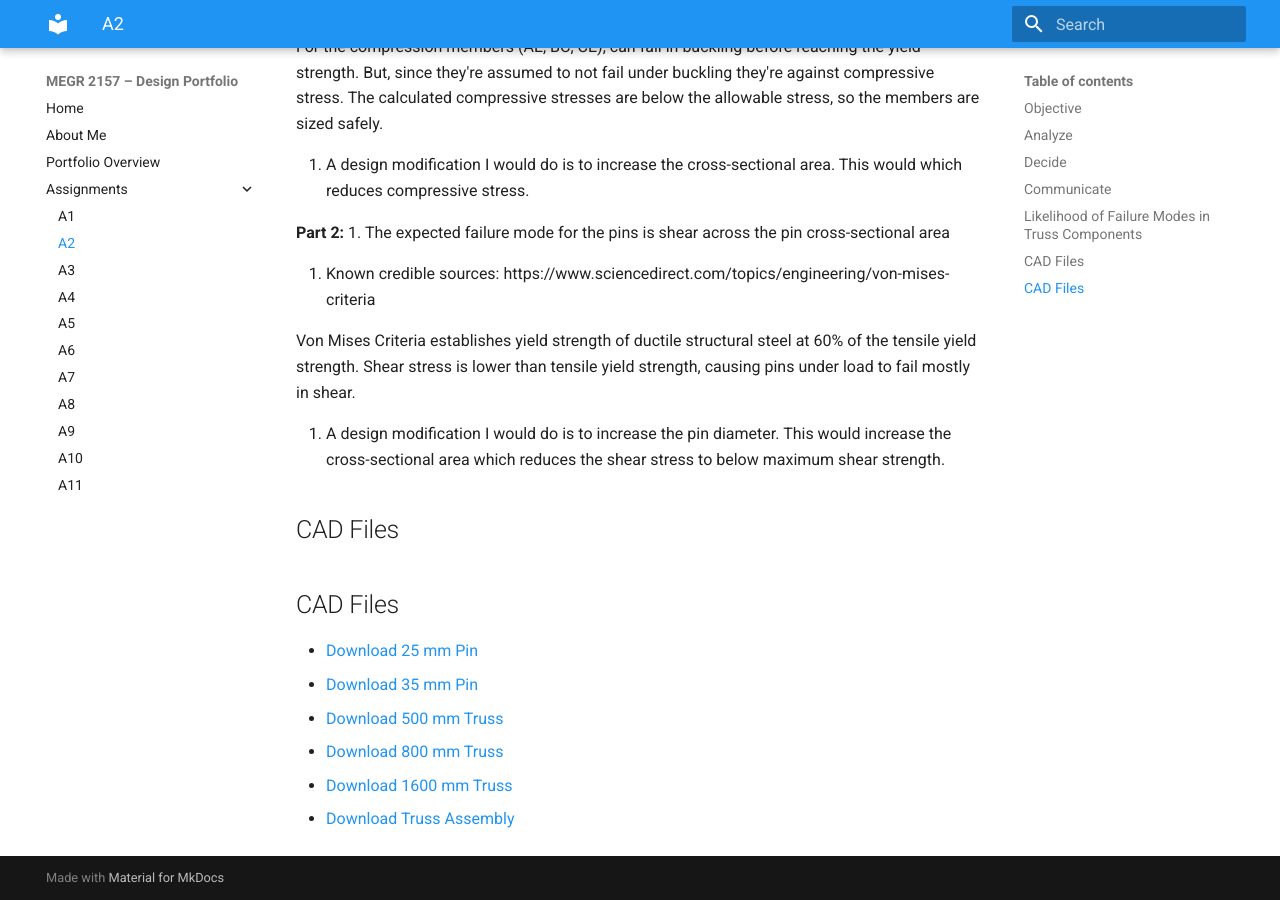
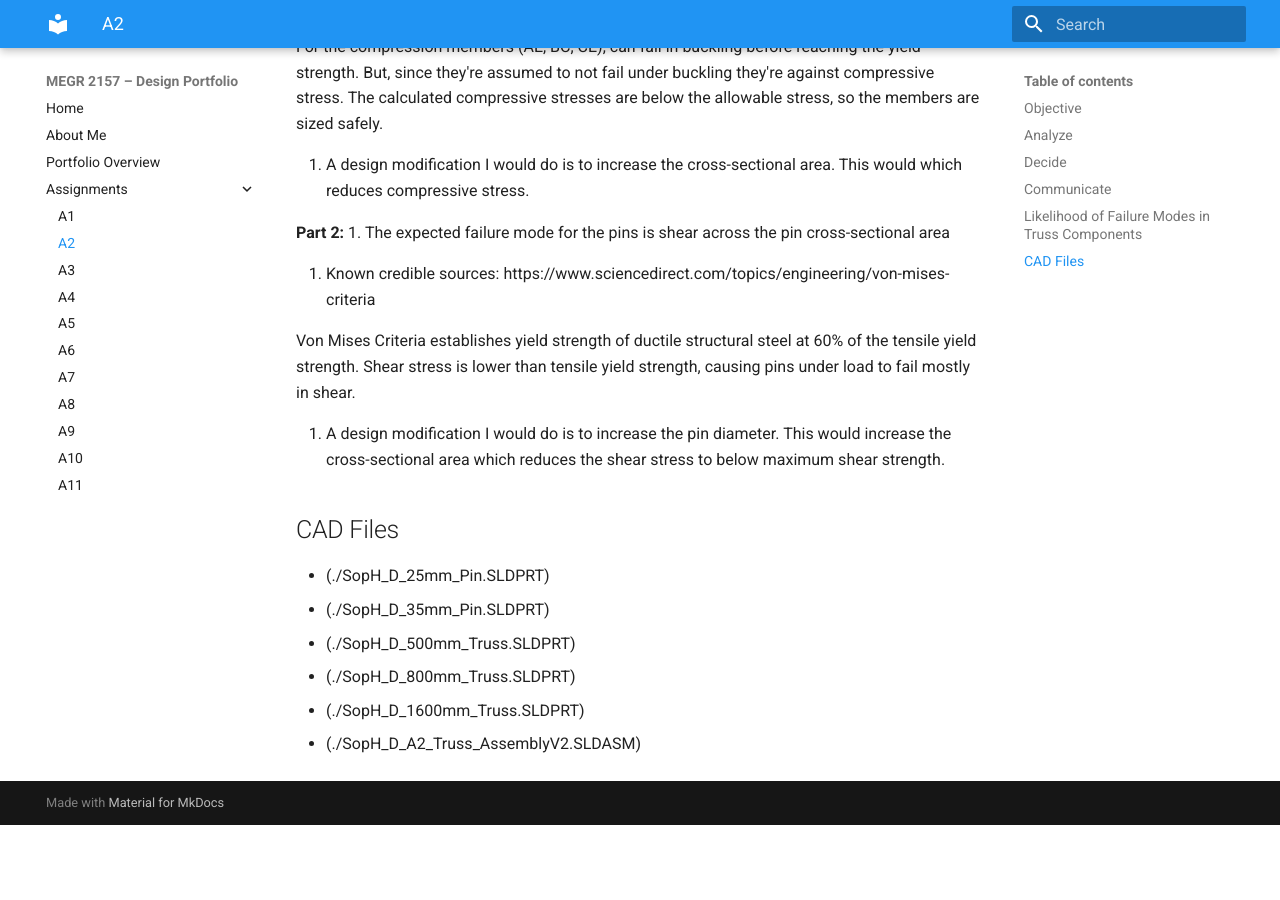
Before and after one commit to AidenGrake/megr2157-portfolio, an MkDocs documentation site: the page built from docs/assignments/A02/index.md, in a window 1280 px wide and 900 px high, scrolled down 10832 px. Built offline with MkDocs 1.6.1 and Material for MkDocs 9.7.7, drawn with Linux system fonts in a browser that asks for light colours; after the commit the page ends 11657 px from its top, so only the background shows below that.

Commit message:
Revise CAD file links in index.md
Updated CAD file download links to a new format.

```diff
--- a/docs/assignments/A02/index.md
+++ b/docs/assignments/A02/index.md
@@ -92,11 +92,9 @@ Von Mises Criteria establishes yield strength of ductile structural steel at 60%
 
 ## CAD Files
 
-## CAD Files
-
-- [Download 25 mm Pin](https://raw.githubusercontent.com/aidengrake/REPOSITORY/main/docs/assignments/A02/SopH_D_25mm_Pin.SLDPRT)
-- [Download 35 mm Pin](https://raw.githubusercontent.com/aidengrake/REPOSITORY/main/docs/assignments/A02/SopH_D_35mm_Pin.SLDPRT)
-- [Download 500 mm Truss](https://raw.githubusercontent.com/aidengrake/REPOSITORY/main/docs/assignments/A02/SopH_D_500mm_Truss.SLDPRT)
-- [Download 800 mm Truss](https://raw.githubusercontent.com/aidengrake/REPOSITORY/main/docs/assignments/A02/SopH_D_800mm_Truss.SLDPRT)
-- [Download 1600 mm Truss](https://raw.githubusercontent.com/aidengrake/REPOSITORY/main/docs/assignments/A02/SopH_D_1600mm_Truss.SLDPRT)
-- [Download Truss Assembly](https://raw.githubusercontent.com/aidengrake/REPOSITORY/main/docs/assignments/A02/SopH_D_A2_Truss_AssemblyV2.SLDASM)
+- (./SopH_D_25mm_Pin.SLDPRT)
+- (./SopH_D_35mm_Pin.SLDPRT)
+- (./SopH_D_500mm_Truss.SLDPRT)
+- (./SopH_D_800mm_Truss.SLDPRT)
+- (./SopH_D_1600mm_Truss.SLDPRT)
+- (./SopH_D_A2_Truss_AssemblyV2.SLDASM)
```
